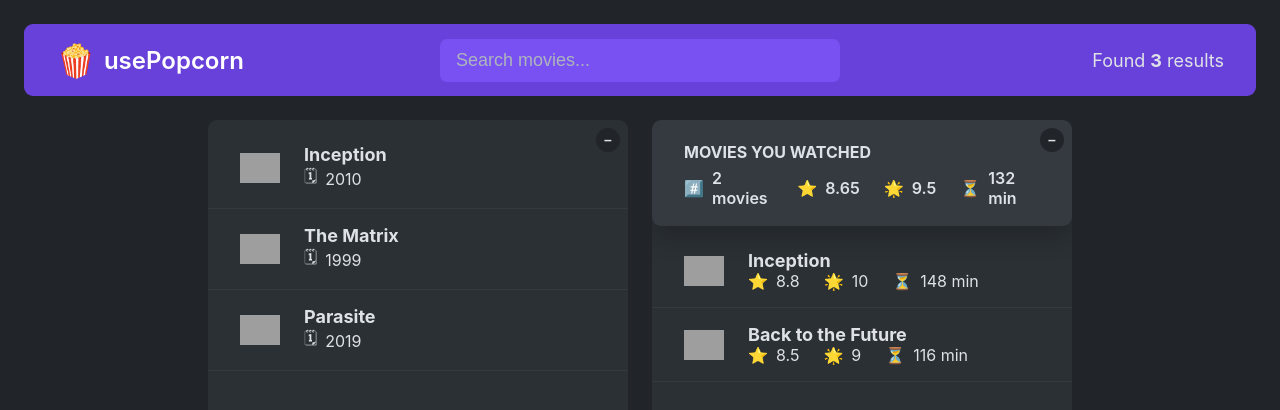
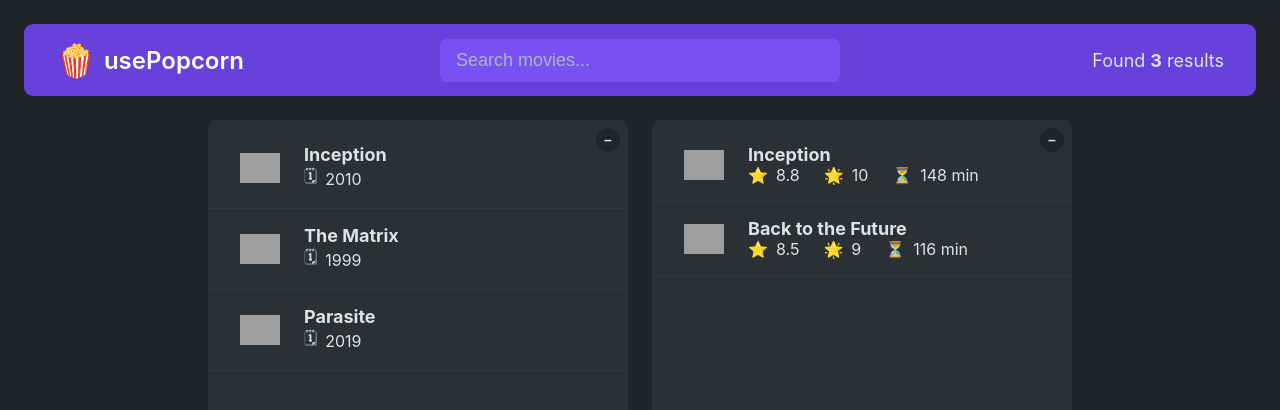
Before and after one commit to emmeiwhite/movies-app-data-fetching, a React (Create React App) app: page / in a window 1280 px wide. Shown: the top 410 px of the page. Built offline with nearby package versions, Linux system fonts and the light colour scheme; grey boxes are pictures that could not be loaded.

Commit message:
100% removed prop-drilling with the help of component composition

```diff
--- a/src/App.js
+++ b/src/App.js
@@ -1,6 +1,11 @@
 import { useState } from "react";
 import Navbar from "./components/Navbar";
 import Main from "./components/Main";
+import MoviesList from "./components/MoviesList";
+import WatchedList from "./components/WatchedList";
+import { MovieList } from "./components/MoviesList";
+import { WatchList } from "./components/WatchedList";
+import { WatchedSummary } from "./components/WatchedList";
 
 import { NumResult } from "./components/Navbar";
 const tempMovieData = [
@@ -60,10 +65,46 @@ export default function App() {
         <NumResult movies={movies} />
       </Navbar>
 
-      <Main
-        watched={watched}
-        movies={movies}
-      />
+      <Main>
+        <MoviesList>
+          {/* <div className="box">
+            <button
+              className="btn-toggle"
+              onClick={() => setIsOpen1((open) => !open)}
+            >
+              {isOpen1 ? "–" : "+"}
+            </button>
+
+            {isOpen1 && <MovieList movies={movies} />}
+          </div> */}
+
+          <Box>
+            <MovieList movies={movies} />
+          </Box>
+        </MoviesList>
+
+        <WatchedList>
+          <Box>
+            <WatchList watched={watched}></WatchList>
+          </Box>
+        </WatchedList>
+      </Main>
     </>
   );
 }
+
+function Box({ children }) {
+  const [isOpen, setIsOpen] = useState(true);
+  return (
+    <div className="box">
+      <button
+        className="btn-toggle"
+        onClick={() => setIsOpen((open) => !open)}
+      >
+        {isOpen ? "–" : "+"}
+      </button>
+
+      {isOpen && <>{children}</>}
+    </div>
+  );
+}
--- a/src/components/Main.js
+++ b/src/components/Main.js
@@ -1,11 +1,6 @@
 import MoviesList from "./MoviesList";
 import WatchedList from "./WatchedList";
 
-export default function Main({ movies, watched }) {
-  return (
-    <main className="main">
-      <MoviesList movies={movies} />
-      <WatchedList watched={watched} />
-    </main>
-  );
+export default function Main({ children }) {
+  return <main className="main">{children}</main>;
 }
--- a/src/components/MoviesList.js
+++ b/src/components/MoviesList.js
@@ -1,25 +1,14 @@
-import { useState } from "react";
+export default function MoviesList({ children }) {
+  return <>{children}</>;
+}
 
-export default function MoviesList({ movies }) {
-  const [isOpen1, setIsOpen1] = useState(true);
-
+export function MovieList({ movies }) {
   return (
-    <div className="box">
-      <button
-        className="btn-toggle"
-        onClick={() => setIsOpen1((open) => !open)}
-      >
-        {isOpen1 ? "–" : "+"}
-      </button>
-
-      {isOpen1 && (
-        <ul className="list">
-          {movies?.map((movie) => (
-            <Movie movie={movie} />
-          ))}
-        </ul>
-      )}
-    </div>
+    <ul className="list">
+      {movies?.map((movie) => (
+        <Movie movie={movie} />
+      ))}
+    </ul>
   );
 }
 
--- a/src/components/WatchedList.js
+++ b/src/components/WatchedList.js
@@ -1,34 +1,19 @@
-import { useState } from "react";
-
 const average = (arr) =>
   arr.reduce((acc, cur, i, arr) => acc + cur / arr.length, 0);
 
-export default function WatchedList({ watched }) {
-  const [isOpen2, setIsOpen2] = useState(true);
+export default function WatchedList({ children }) {
+  return <>{children}</>;
+}
 
+export function WatchList({ watched }) {
   return (
-    <div className="box">
-      <button
-        className="btn-toggle"
-        onClick={() => setIsOpen2((open) => !open)}
-      >
-        {isOpen2 ? "–" : "+"}
-      </button>
-
-      {isOpen2 && (
-        <>
-          <WatchedSummary watched={watched} />
-          <ul className="list">
-            {watched.map((movie) => (
-              <WatchedMovie movie={movie} />
-            ))}
-          </ul>
-        </>
-      )}
-    </div>
+    <ul className="list">
+      {watched.map((movie) => (
+        <WatchedMovie movie={movie} />
+      ))}
+    </ul>
   );
 }
-
 function WatchedMovie({ movie }) {
   return (
     <li key={movie.imdbID}>
@@ -55,7 +40,7 @@ function WatchedMovie({ movie }) {
   );
 }
 
-function WatchedSummary({ watched }) {
+export function WatchedSummary({ watched }) {
   const avgImdbRating = average(watched.map((movie) => movie.imdbRating));
   const avgUserRating = average(watched.map((movie) => movie.userRating));
   const avgRuntime = average(watched.map((movie) => movie.runtime));
```
